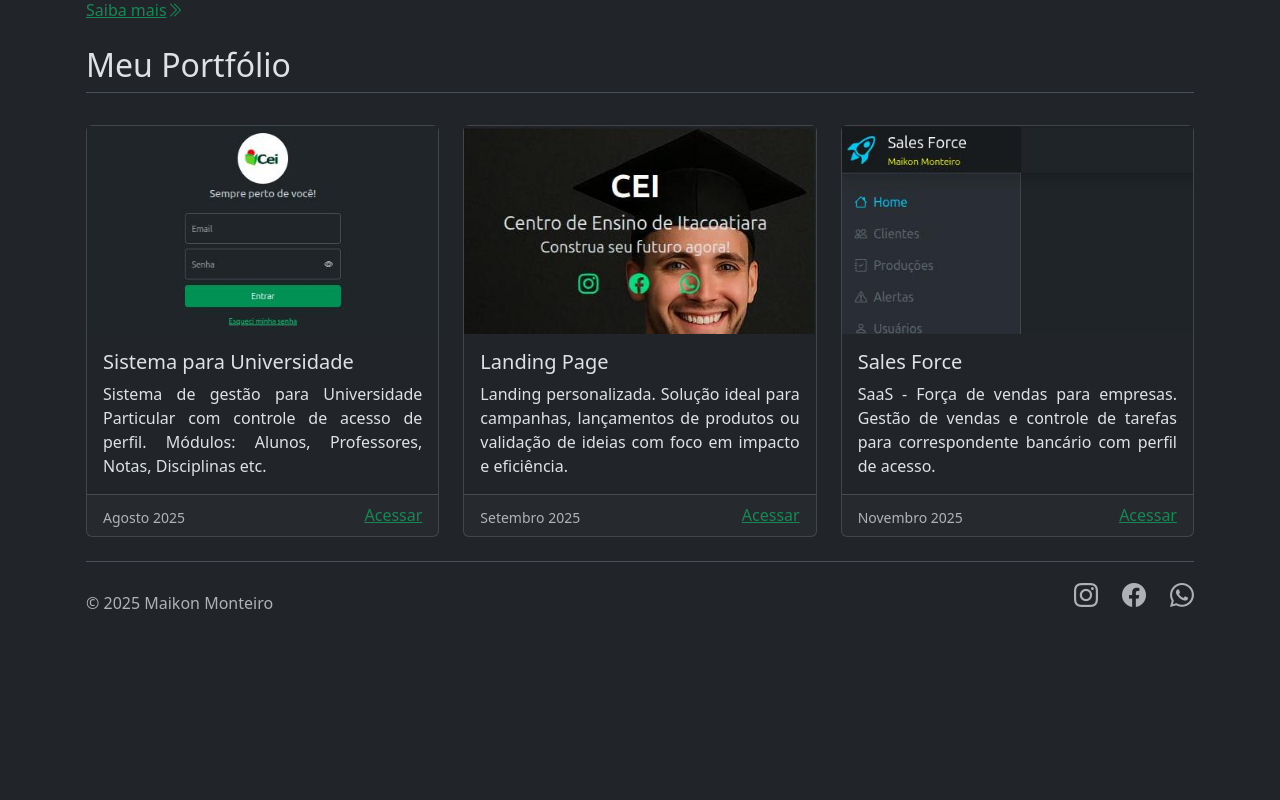
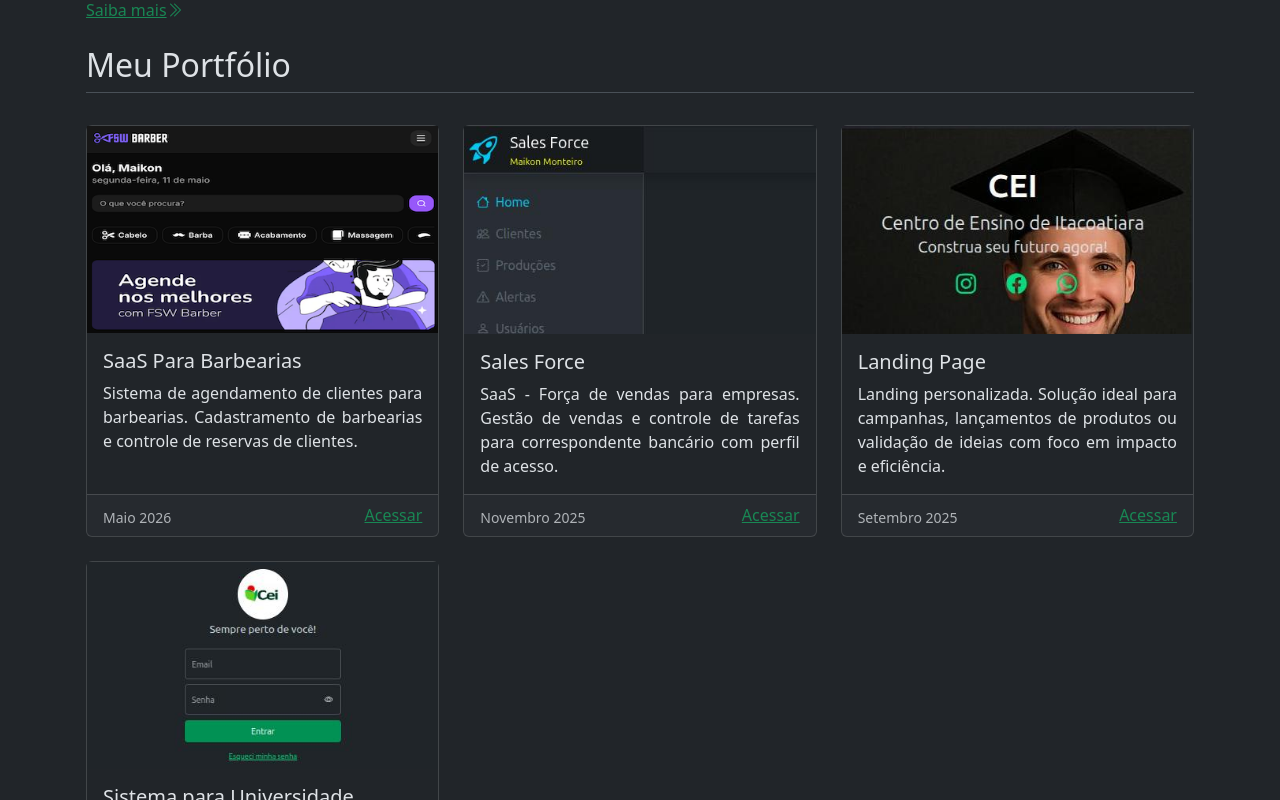
Before and after one commit to maikonsm7/maikon-monteiro, a React (Vite) app: page / in a window 1280 px wide. Shown: the part 840-1640 px from the top of the page. Before the commit the page ends 1501 px from the top, so only its background shows below. Built offline with nearby package versions, Linux system fonts and the light colour scheme.

Commit message:
add: new project

```diff
--- a/src/components/Navbar.jsx
+++ b/src/components/Navbar.jsx
@@ -29,7 +29,7 @@ export const Navbar = ({goSpecialties, goPortfolio}) => {
               <li><NavLink className="nav-link link-secondary" onClick={goSpecialties}>Especialidades</NavLink></li>
               <li><NavLink className="nav-link link-secondary" onClick={goPortfolio}>Portfólio</NavLink></li>
             </ul>
-            <form className="d-flex" role="search">
+            {/* <form className="d-flex" role="search">
               <input
                 className="form-control me-2"
                 type="search"
@@ -39,7 +39,7 @@ export const Navbar = ({goSpecialties, goPortfolio}) => {
               <button className="btn btn-outline-success btn-outline-person" type="submit">
                 Buscar
               </button>
-            </form>
+            </form> */}
           </div>
         </div>
       </nav>
--- a/src/components/Portfolio.jsx
+++ b/src/components/Portfolio.jsx
@@ -2,25 +2,40 @@ import { Link } from "react-router"
 import cap1 from "../assets/cap1.jpg"
 import cap2 from "../assets/cap2.jpg"
 import cap3 from "../assets/cap3.jpg"
+import cap4 from "../assets/cap4.jpg"
 export const Portfolio = ({props, ref}) => {
 
     return (<>
         <div ref={ref}>
             <h2 className="pb-2 border-bottom fade-in-section">Meu Portfólio</h2>
             <div className="row g-4 py-4 row-cols-1 row-cols-md-3">
+
                 <div className="col fade-in-section">
                     <div className="card h-100">
-                        <img src={cap1} alt="cap1"/>
+                        <img src={cap4} alt="cap2"/>
                         <div className="card-body">
-                            <h5 className="card-title">Sistema para Universidade</h5>
-                            <p className="card-text justify">Sistema de gestão para Universidade Particular com controle de acesso de perfil. Módulos: Alunos, Professores, Notas, Disciplinas etc.</p>
+                            <h5 className="card-title">SaaS Para Barbearias</h5>
+                            <p className="card-text justify">Sistema de agendamento de clientes para barbearias. Cadastramento de barbearias e controle de reservas de clientes.</p>
                         </div>
                         <div className="card-footer d-flex justify-content-between align-items-center">
-                            <span className="form-text">Agosto 2025</span>
-                            <Link className="text-success" to="https://itacoatiaracei.com.br/login" target="_blank">Acessar</Link>
+                            <span className="form-text">Maio 2026</span>
+                            <Link className="text-success" to="https://barber.maikonsm.com.br" target="_blank">Acessar</Link>
                         </div>
                     </div>
+                </div>
 
+                <div className="col fade-in-section">
+                    <div className="card h-100">
+                        <img src={cap2} alt="cap2"/>
+                        <div className="card-body">
+                            <h5 className="card-title">Sales Force</h5>
+                            <p className="card-text justify">SaaS - Força de vendas para empresas. Gestão de vendas e controle de tarefas para correspondente bancário com perfil de acesso.</p>
+                        </div>
+                        <div className="card-footer d-flex justify-content-between align-items-center">
+                            <span className="form-text">Novembro 2025</span>
+                            <Link className="text-success" to="https://salesforce.maikonsm.com.br" target="_blank">Acessar</Link>
+                        </div>
+                    </div>
                 </div>
 
                 <div className="col fade-in-section">
@@ -41,14 +56,14 @@ export const Portfolio = ({props, ref}) => {
 
                 <div className="col fade-in-section">
                     <div className="card h-100">
-                        <img src={cap2} alt="cap2"/>
+                        <img src={cap1} alt="cap1"/>
                         <div className="card-body">
-                            <h5 className="card-title">Sales Force</h5>
-                            <p className="card-text justify">SaaS - Força de vendas para empresas. Gestão de vendas e controle de tarefas para correspondente bancário com perfil de acesso.</p>
+                            <h5 className="card-title">Sistema para Universidade</h5>
+                            <p className="card-text justify">Sistema de gestão para Universidade Particular com controle de acesso de perfil. Módulos: Alunos, Professores, Notas, Disciplinas etc.</p>
                         </div>
                         <div className="card-footer d-flex justify-content-between align-items-center">
-                            <span className="form-text">Novembro 2025</span>
-                            <Link className="text-success" to="https://salesforce.maikonsm.com.br" target="_blank">Acessar</Link>
+                            <span className="form-text">Agosto 2025</span>
+                            <Link className="text-success" to="https://itacoatiaracei.com.br/login" target="_blank">Acessar</Link>
                         </div>
                     </div>
                 </div>
```
Also changed, not shown: src/assets/cap4.jpg (added).
